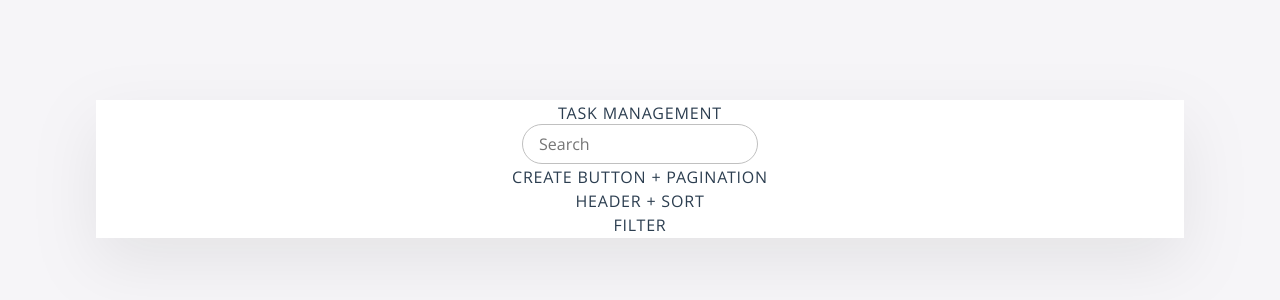
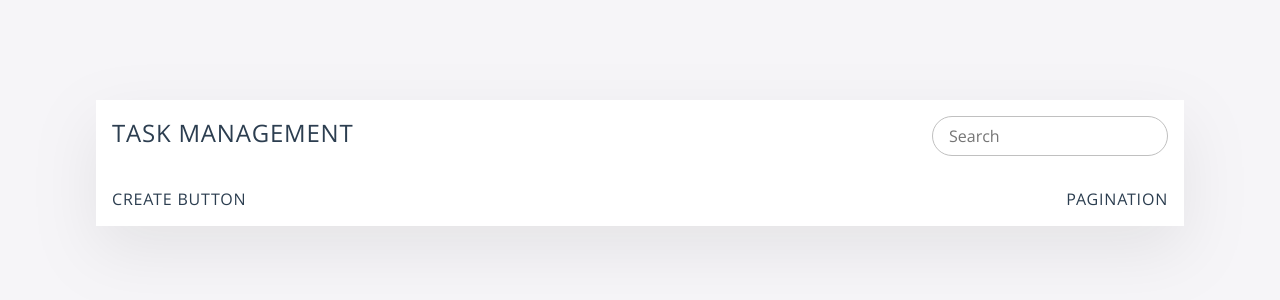
Before and after one commit to tonyminh95/todo-list-vuejs, a Vue app: page /#/tasks in a window 1280 px wide. Shown: the top 300 px of the page. Built offline with nearby package versions, Linux system fonts and the light colour scheme.

Commit message:
using flex

```diff
--- a/src/components/Test.vue
+++ b/src/components/Test.vue
@@ -1,26 +1,25 @@
 <template>
     <table class="table">
         <thead>
-            <!-- table name + search -->
             <tr>
                 <th>
-                    <!-- table name + search -->
-                    <h4 class="table__heading">task management</h4>
-                    <div class="table__search">
+                    <div class="table__header">
+                        <h2 class="table__header--heading">task management</h2>
+
                         <input type="text" placeholder="Search">
                     </div>
-                    <!-- <div class="table__header">
-                        <span class="heading-primary">{{ tableName }}</span>
-                        <span class="table__header__search">
-                            <input type="text" placeholder="Search" v-model="search">
-                        </span>
-                    </div> -->
                 </th>
             </tr>
-            <!-- create button + pagination -->
             <tr>
                 <th>
-                    create button + pagination
+                    <div class="table__header">
+                        <div>
+                            create button
+                        </div>
+                        <div>
+                            pagination
+                        </div>
+                    </div>
                 </th>
                 <!-- <th :colspan="headers.length">
                     <div class="table__header">
@@ -48,7 +47,7 @@
             <!-- header + sort -->
             <tr>
                 <th>
-                    header + sort
+                    <!-- header + sort -->
                 </th>
                 <!-- <th v-for="(header, index) in headers" :key="index" :width="header.width">
                     {{ header.title }}
@@ -65,7 +64,7 @@
             <!-- filter -->
             <tr>
                 <th>
-                    filter
+                    <!-- filter -->
                 </th>
             </tr>
         </thead>
--- a/src/styles/components/_table.scss
+++ b/src/styles/components/_table.scss
@@ -4,9 +4,19 @@
     -moz-box-shadow: 0 1.5rem 4rem rgba($color-gray, 0.15);
     box-shadow: 0 1.5rem 4rem rgba($color-gray, 0.15);
     background-color: $color-white;
-//     border-collapse: collapse;
+    border-collapse: collapse;
 //     text-align: left;
 //     border-radius: $border-radius-medium;
+
+    &__header {
+        display: flex;
+        justify-content: space-between;
+        padding: 16px;
+
+        &--heading {
+            font-weight: 300;
+        }
+    }
 
     > thead {
         text-transform: uppercase;
```
